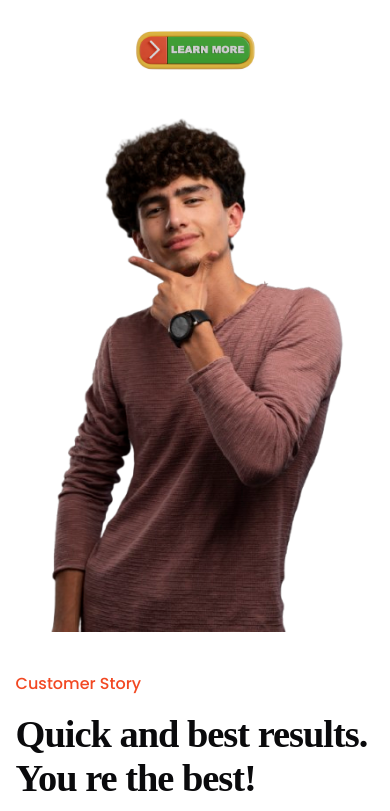
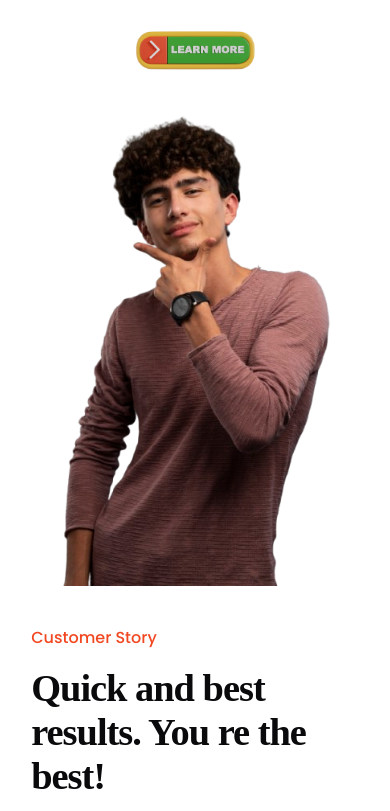
Before and after one commit to logicbyavishek/responsive, a plain HTML site: page index.html in a window 390 px wide. Shown: the part 3628-4439 px from the top of the page. Drawn offline with nearby package versions, Linux system fonts and the light colour scheme; a web font is replaced by a local one.

Commit message:
testimonial fix

```diff
--- a/style/style.css
+++ b/style/style.css
@@ -701,7 +701,7 @@ footer .copyright {
   }
   .swiper {
     height: 107%;
-    width: var(--mobile-width);
+    width: var(--width);
   }
   .swiper-slide {
     flex-direction: column;
```
